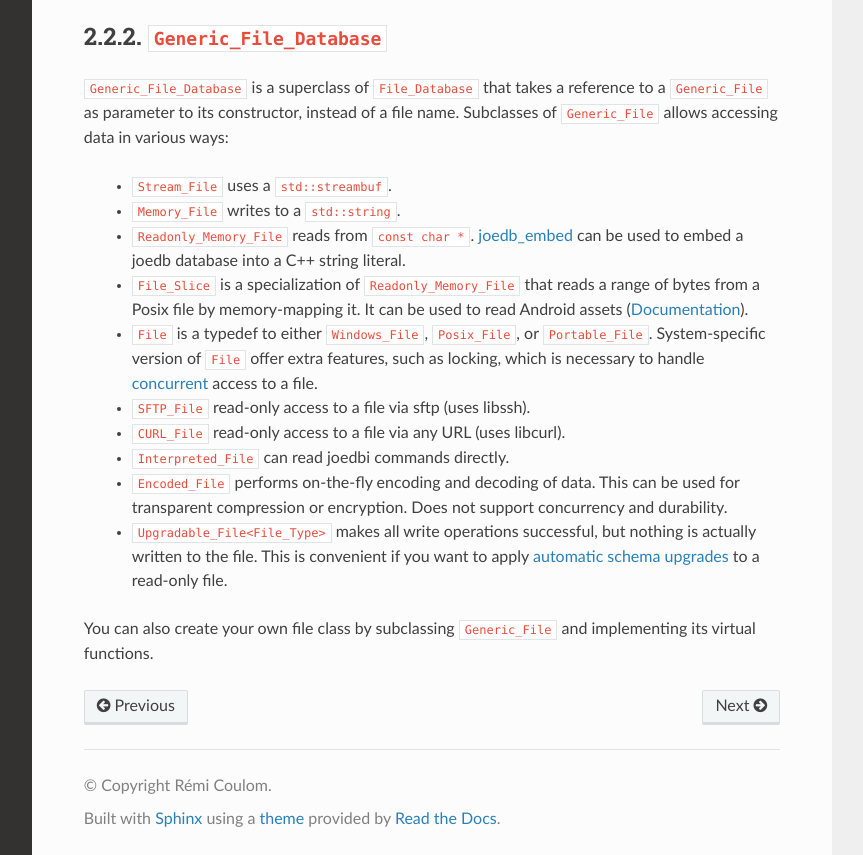
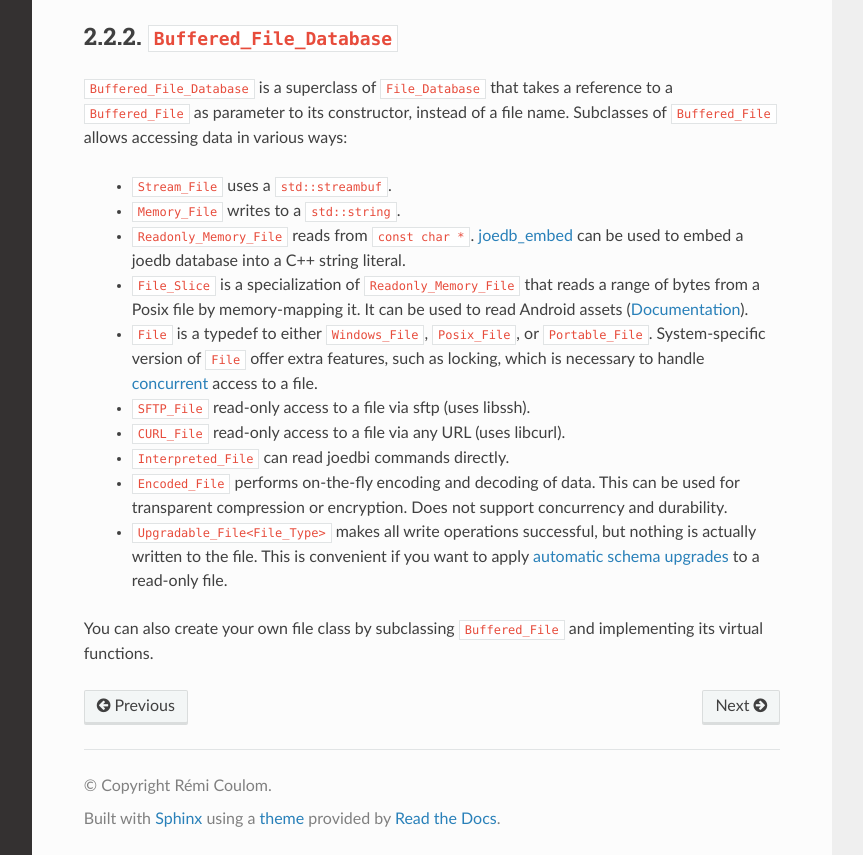
Before and after one commit to Remi-Coulom/joedb, a Sphinx documentation site: the page built from doc/source/opening_files.rst, in a window 1280 px wide and 1400 px high, scrolled down 452 px, cut to the strip 545-1400 px from the top of the window. Shown: the whole strip, without its empty margins (268-1131 px from the left). Built offline with Sphinx 7.4.7 and the Read the Docs theme 3.1.0, drawn with Linux system fonts in a browser that asks for light colours; formulas are drawn with MathJax 3; some of the changed text lies outside the part shown.

Commit message:
rename in doc

```diff
--- a/doc/source/developers_guide.rst
+++ b/doc/source/developers_guide.rst
@@ -27,7 +27,7 @@ Recommended path to understanding the source:
     implementation of the abstract Readable and Writable.
   - ``src/joedb/journal``: for reading and writing journals to files
 
-    - First ``Generic_File`` is a bit like joedb's std::iostream.
+    - First ``Buffered_File`` is a bit like joedb's std::streambuf.
     - A few specializations, for Windows, Posix, in-memory, ...
     - Then ``Readonly_Journal`` and ``Writable_Journal`` are the main classes.
 
--- a/doc/source/opening_files.rst
+++ b/doc/source/opening_files.rst
@@ -44,12 +44,12 @@ For example:
 .. literalinclude:: ./tutorial/file_tutorial.cpp
    :language: c++
 
-``Generic_File_Database``
+``Buffered_File_Database``
 -------------------------
 
-``Generic_File_Database`` is a superclass of ``File_Database`` that takes a
-reference to a ``Generic_File`` as parameter to its constructor, instead
-of a file name. Subclasses of ``Generic_File`` allows accessing data in
+``Buffered_File_Database`` is a superclass of ``File_Database`` that takes a
+reference to a ``Buffered_File`` as parameter to its constructor, instead
+of a file name. Subclasses of ``Buffered_File`` allows accessing data in
 various ways:
 
  - ``Stream_File`` uses a ``std::streambuf``.
@@ -75,5 +75,5 @@ various ways:
    nothing is actually written to the file. This is convenient if you want to
    apply :doc:`automatic schema upgrades <schema_upgrade>` to a read-only file.
 
-You can also create your own file class by subclassing ``Generic_File`` and
+You can also create your own file class by subclassing ``Buffered_File`` and
 implementing its virtual functions.
```
